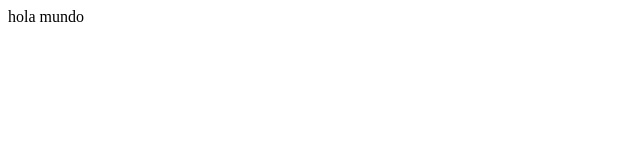
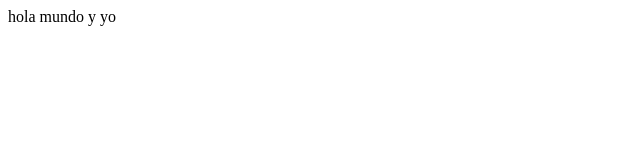
Before and after one commit to jorgegolla/infovis, a plain HTML site: page index.html in a window 1280 px wide. Shown: the full height of the page, 0-640 px from the left. Drawn offline with Linux system fonts and the light colour scheme.

Commit message:
Update index.html

```diff
--- a/index.html
+++ b/index.html
@@ -6,6 +6,6 @@
   <title>hola mundo</title>
 </head>
 <body>
-hola mundo
+hola mundo y yo
 </body>
 </html>
```
